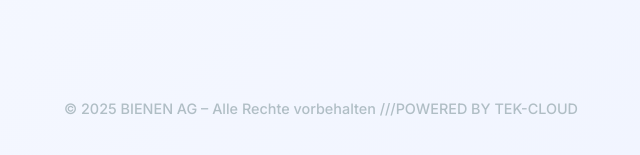
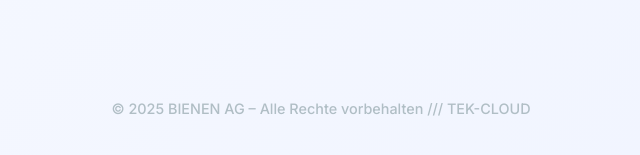
Before and after one commit to BienenAG/pif-viewer, a plain HTML site: page index.html in a window 1280 px wide. Shown: the part 693-848 px from the top of the page, 319-959 px from the left. Drawn offline with Linux system fonts and the light colour scheme.

Commit message:
Update index.html

```diff
--- a/index.html
+++ b/index.html
@@ -188,7 +188,7 @@
 </div>
 
 <footer>
-    © 2025 BIENEN AG – Alle Rechte vorbehalten ///POWERED BY TEK-CLOUD
+    © 2025 BIENEN AG – Alle Rechte vorbehalten /// TEK-CLOUD
 </footer>
 
 </body>
```
